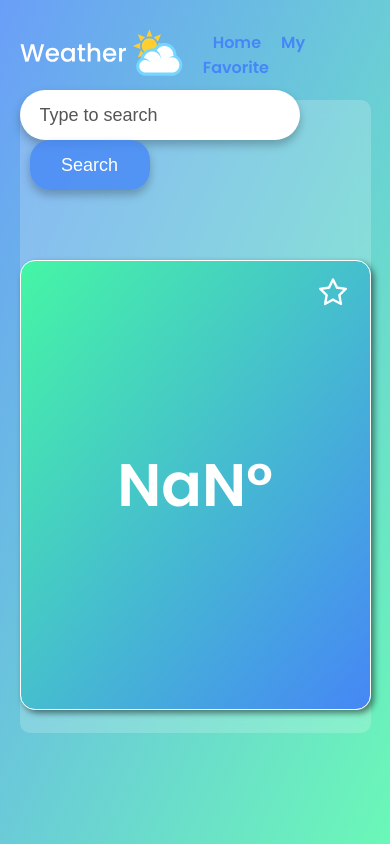
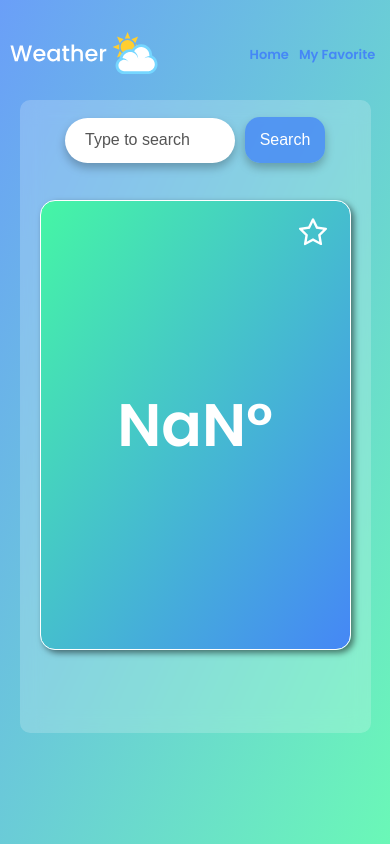
Before and after one commit to oshri1997/weather, a React (Create React App) app: page / in a window 390 px wide. Built offline with nearby package versions, Linux system fonts and the light colour scheme; no server answers.

Commit message:
Responsive Weather

```diff
--- a/src/components/Header.jsx
+++ b/src/components/Header.jsx
@@ -27,17 +27,23 @@ const Nav = styled.header`
   justify-content: space-between;
   align-items: center;
   z-index: 1000;
-  @media screen and (max-width: 600px) {
+  @media screen and (max-width: 1200px) {
     width: 90%;
+  }
+  @media screen and (max-width: 420px) {
+    width: 95%;
   }
 `;
 const ImageLogo = styled.img`
   width: 100%;
   height: 100%;
-
   @media screen and (max-width: 600px) {
     width: 90%;
     height: 90%;
+  }
+  @media screen and (max-width: 420px) {
+    width: 75%;
+    height: 75%;
   }
 `;
 
@@ -54,6 +60,10 @@ const NavLink = styled(Link)`
   @media screen and (max-width: 600px) {
     font-size: 1.6rem;
   }
+  @media screen and (max-width: 420px) {
+    font-size: 1.3rem;
+    padding: 0 0.5rem;
+  }
 
   :hover {
     color: rgba(69, 246, 165, 1);
--- a/src/components/SearchBar.jsx
+++ b/src/components/SearchBar.jsx
@@ -58,6 +58,7 @@ const InputConainer = styled.div`
 
 const FormContainer = styled.form`
   position: relative;
+  padding: 0 1rem;
 `;
 const SearchInput = styled.input`
   width: 40rem;
@@ -69,13 +70,30 @@ const SearchInput = styled.input`
   border-radius: 25px;
   box-shadow: 0 5px 10px rgba(0, 0, 0, 0.25);
   font-size: 18px;
-  @media screen and (max-width: 600px) {
-    width: 28rem;
+  @media screen and (max-width: 620px) {
+    width: 26rem;
+  }
+  @media screen and (max-width: 460px) {
+    font-size: 16px;
+    width: 17rem;
+    height: 4.5rem;
+  }
+  @media screen and (max-width: 360px) {
+    font-size: 16px;
+    width: 16rem;
+    height: 4.5rem;
   }
 
   ::placeholder {
     color: #555;
     font-size: 18px;
+
+    @media screen and (max-width: 460px) {
+      font-size: 16px;
+    }
+    @media screen and (max-width: 360x) {
+      font-size: 14px;
+    }
   }
 `;
 
@@ -92,8 +110,17 @@ const SearchButton = styled.button`
   box-shadow: 0 5px 10px rgba(0, 0, 0, 0.25);
   transition: all 0.2s ease-in;
   cursor: pointer;
-  @media screen and (max-width: 600px) {
-    width: 12rem;
+  @media screen and (max-width: 460px) {
+    width: 8rem;
+    height: 4.6rem;
+    border-radius: 15px;
+    font-size: 16px;
+  }
+  @media screen and (max-width: 360px) {
+    font-size: 14px;
+    width: 7rem;
+    height: 4.5rem;
+    border-radius: 10px;
   }
 
   :active {
@@ -107,9 +134,9 @@ const SearchButton = styled.button`
 
 const ErrorMessage = styled.p`
   position: absolute;
-  bottom: -1.5rem;
-  left: 10px;
-
+  bottom: -2.5rem;
+  left: 2rem;
+  font-size: 1.6rem;
   color: red;
 `;
 export default SearchBar;
--- a/src/components/TempCards.jsx
+++ b/src/components/TempCards.jsx
@@ -27,7 +27,7 @@ const TempCards = () => {
     } else {
       isDisplay(true);
     }
-  }, [weatherState.city]);
+  }, []);
 
   useEffect(() => {
     const result = favoriteState.find((fav) => fav.id === weatherState.id);
--- a/src/pages/Favorite.jsx
+++ b/src/pages/Favorite.jsx
@@ -47,7 +47,7 @@ const Favorite = () => {
 
 const Glass = styled.div`
   margin: 2rem auto 0;
-  height: 75vh;
+  min-height: 75vh;
   width: min(1440px, 95%);
   background: rgba(255, 255, 255, 0.2);
   border-radius: 10px;
--- a/src/pages/Home.jsx
+++ b/src/pages/Home.jsx
@@ -47,21 +47,27 @@ const Home = () => {
 
 const Glass = styled.div`
   margin: 2rem auto 0;
-  height: 75vh;
+  min-height: 75vh;
+  /* padding-bottom: 2.5rem; */
   width: min(1440px, 90%);
   background: rgba(255, 255, 255, 0.2);
   border-radius: 10px;
   backdrop-filter: blur(10px);
   z-index: 20;
+
+  @media screen and (max-width: 460px) {
+    padding: 0 2rem;
+  }
 `;
 
 const CardContainer = styled.div`
   margin-top: 5rem;
   display: flex;
   justify-content: center;
+  padding-bottom: 3rem;
 
   @media screen and (max-width: 600px) {
-    margin-top: 8rem;
+    margin-top: 2rem;
   }
 `;
 
```
